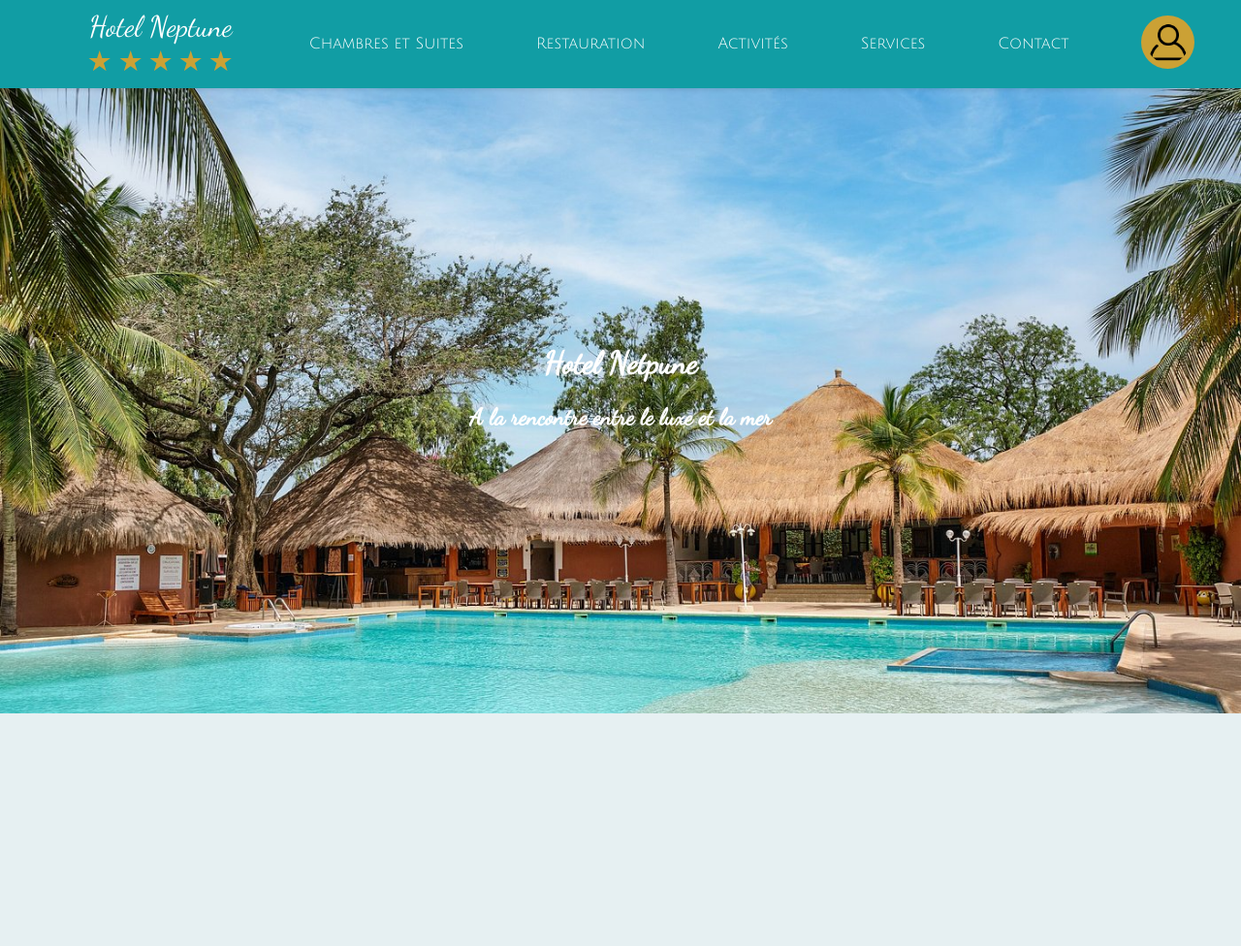
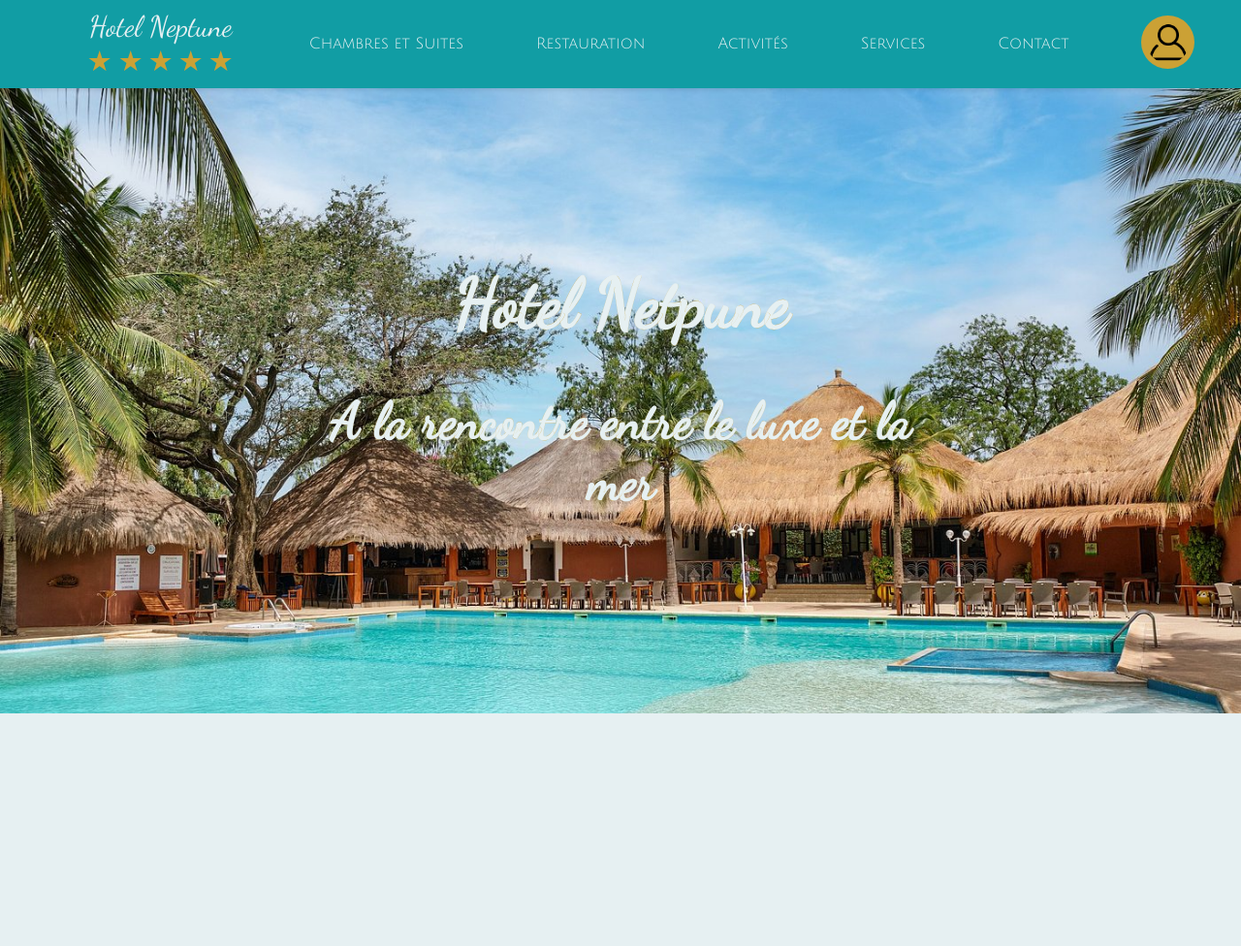
Before and after one commit to thaliumFr/HotelNeptune, a PHP site: page / in a window 1280 px wide. Shown: the whole page at 97% size. Run offline with PHP 8.4, Linux system fonts and the light colour scheme; some web fonts are replaced.

Commit message:
1-17-12h26

```diff
--- a/index.js
+++ b/index.js
@@ -8,7 +8,6 @@ function parallax() {
     });
 }
 
-
 document.addEventListener('scroll', (e) => {
     parallax();
 })
--- a/index.php
+++ b/index.php
@@ -16,43 +16,9 @@ $db = new PDO('mysql:host=localhost;dbname=hotelneptune;charset=utf8', 'pierre.d
     <title>Hotel Neptune</title>
 </head>
 <body>
-    <!-- Barre de navigation -->
-    <nav class="navbar">
-        <ul class="nav-list">
-            <li>
-                <a class="active nav-element title" href="index.php">
-                    <p>Hotel Neptune</p>
-                    <div class="stars">
-                        <svg xmlns="http://www.w3.org/2000/svg" viewBox="0 0 36 33" class="star">
-                            <path d="M18 0L22.0413 12.4377H35.119L24.5389 20.1246L28.5801 32.5623L18 24.8754L7.41987 32.5623L11.4611 20.1246L0.880983 12.4377H13.9587L18 0Z" fill="#CBA135"/>
-                        </svg>
-                        <svg xmlns="http://www.w3.org/2000/svg" viewBox="0 0 36 33" class="star">
-                            <path d="M18 0L22.0413 12.4377H35.119L24.5389 20.1246L28.5801 32.5623L18 24.8754L7.41987 32.5623L11.4611 20.1246L0.880983 12.4377H13.9587L18 0Z" fill="#CBA135"/>
-                        </svg>
-                        <svg xmlns="http://www.w3.org/2000/svg" viewBox="0 0 36 33" class="star">
-                            <path d="M18 0L22.0413 12.4377H35.119L24.5389 20.1246L28.5801 32.5623L18 24.8754L7.41987 32.5623L11.4611 20.1246L0.880983 12.4377H13.9587L18 0Z" fill="#CBA135"/>
-                        </svg>
-                        <svg xmlns="http://www.w3.org/2000/svg"viewBox="0 0 36 33" class="star">
-                            <path d="M18 0L22.0413 12.4377H35.119L24.5389 20.1246L28.5801 32.5623L18 24.8754L7.41987 32.5623L11.4611 20.1246L0.880983 12.4377H13.9587L18 0Z" fill="#CBA135"/>
-                        </svg>
-                        <svg xmlns="http://www.w3.org/2000/svg" viewBox="0 0 36 33" class="star">
-                            <path d="M18 0L22.0413 12.4377H35.119L24.5389 20.1246L28.5801 32.5623L18 24.8754L7.41987 32.5623L11.4611 20.1246L0.880983 12.4377H13.9587L18 0Z" fill="#CBA135"/>
-                        </svg>
-                    </div>
-                </a>
-            </li>
-            <li><a class="nav-element" href="search.php">Chambres et Suites</a></li>
-            <li><a class="nav-element" href="kitchen.php">Restauration</a></li>
-            <li><a class="nav-element" href="noboring.php">Activités</a></li>
-            <li><a class="nav-element" href="usefull.php">Services</a></li>
-            <li><a class="nav-element" href="contact.php">Contact</a></li>
-            <?php if ($isLoggedIn) { ?>
-            <li><a class="nav-element button" href="login.php">Connexion</a></li>
-            <?php } else { ?>
-            <li><a class="nav-element" href="register.php"><img class="profilimage" src="./image/icons/pngegg.png" alt="Image de profil"></a></li>
-            <?php } ?>
-        </ul>
-    </nav>
+    <?php
+    require_once('./navbar.php');
+    ?>
 
     <!-- Container = Site entier -->
     <div class="container">
--- /dev/null
+++ b/navbar.php
@@ -0,0 +1,37 @@
+<!-- Barre de navigation -->
+<nav class="navbar">
+        <ul class="nav-list">
+            <li>
+                <a class="active nav-element title" href="index.php">
+                    <p>Hotel Neptune</p>
+                    <div class="stars">
+                        <svg xmlns="http://www.w3.org/2000/svg" viewBox="0 0 36 33" class="star">
+                            <path d="M18 0L22.0413 12.4377H35.119L24.5389 20.1246L28.5801 32.5623L18 24.8754L7.41987 32.5623L11.4611 20.1246L0.880983 12.4377H13.9587L18 0Z" fill="#CBA135"/>
+                        </svg>
+                        <svg xmlns="http://www.w3.org/2000/svg" viewBox="0 0 36 33" class="star">
+                            <path d="M18 0L22.0413 12.4377H35.119L24.5389 20.1246L28.5801 32.5623L18 24.8754L7.41987 32.5623L11.4611 20.1246L0.880983 12.4377H13.9587L18 0Z" fill="#CBA135"/>
+                        </svg>
+                        <svg xmlns="http://www.w3.org/2000/svg" viewBox="0 0 36 33" class="star">
+                            <path d="M18 0L22.0413 12.4377H35.119L24.5389 20.1246L28.5801 32.5623L18 24.8754L7.41987 32.5623L11.4611 20.1246L0.880983 12.4377H13.9587L18 0Z" fill="#CBA135"/>
+                        </svg>
+                        <svg xmlns="http://www.w3.org/2000/svg"viewBox="0 0 36 33" class="star">
+                            <path d="M18 0L22.0413 12.4377H35.119L24.5389 20.1246L28.5801 32.5623L18 24.8754L7.41987 32.5623L11.4611 20.1246L0.880983 12.4377H13.9587L18 0Z" fill="#CBA135"/>
+                        </svg>
+                        <svg xmlns="http://www.w3.org/2000/svg" viewBox="0 0 36 33" class="star">
+                            <path d="M18 0L22.0413 12.4377H35.119L24.5389 20.1246L28.5801 32.5623L18 24.8754L7.41987 32.5623L11.4611 20.1246L0.880983 12.4377H13.9587L18 0Z" fill="#CBA135"/>
+                        </svg>
+                    </div>
+                </a>
+            </li>
+            <li><a class="nav-element UnderlineAnim" href="search.php">Chambres et Suites</a></li>
+            <li><a class="nav-element UnderlineAnim" href="kitchen.php">Restauration</a></li>
+            <li><a class="nav-element UnderlineAnim" href="noboring.php">Activités</a></li>
+            <li><a class="nav-element UnderlineAnim" href="usefull.php">Services</a></li>
+            <li><a class="nav-element UnderlineAnim" href="contact.php">Contact</a></li>
+            <?php if ($isLoggedIn) { ?>
+            <li><a class="nav-element button" href="login.php">Connexion</a></li>
+            <?php } else { ?>
+            <li><a class="nav-element" href="register.php"><img class="profilimage" src="./image/icons/pngegg.png" alt="Image de profil"></a></li>
+            <?php } ?>
+        </ul>
+    </nav>
--- /dev/null
+++ b/sendtodb.php
@@ -0,0 +1,3 @@
+<?php
+
+?>
--- a/style.css
+++ b/style.css
@@ -1,9 +1,10 @@
 @import url("https://fonts.googleapis.com/css2?family=Julius+Sans+One&display=swap");
 @import url("https://fonts.googleapis.com/css2?family=Dancing+Script&family=Julius+Sans+One&family=Smooch&display=swap");
 :root {
-  --main-clr: #000;
+  --main-clr: #119da4;
   --secondary-clr: #000;
   --accent-clr: #CBA135;
+  --white-clr: #e6f0f2;
   --radius: 10px;
   --spacing: 15px;
   --radius: 10px;
@@ -16,23 +17,23 @@
 body {
   margin: 0;
   padding: 0;
-  font-family: Helvetica;
+  font-family: "Julius sans one";
   background-color: #e6f0f2;
 }
 
 /* Navbar */
 nav {
   padding: 10px;
-  background-color: #119da4;
+  background-color: var(--main-clr);
   text-decoration: none;
-  color: white;
+  color: var(--white-clr);
   box-shadow: 0 2px 4px rgba(0, 0, 0, 0.1);
   position: fixed;
   top: -1px;
-  font-family: "Julius sans one";
   width: 100%;
   height: -moz-min-content;
   height: min-content;
+  z-index: 999;
 }
 nav p {
   margin: 0;
@@ -53,10 +54,33 @@ nav .nav-list {
 nav .nav-element {
   transition: 0.15s;
   text-decoration: none;
-  color: white;
+  color: var(--white-clr);
 }
 nav .nav-element:hover {
   font-weight: 700;
+}
+nav .UnderlineAnim {
+  display: inline-block;
+  position: relative;
+}
+nav .UnderlineAnim.UnderlineAnim::after {
+  content: "";
+  position: absolute;
+  width: 100%;
+  transform: scaleX(0);
+  height: 2px;
+  bottom: 0;
+  left: 0;
+  background-color: white;
+  transform-origin: bottom right;
+  transition: transform 0.25s ease-out;
+}
+nav .UnderlineAnim.UnderlineAnim:hover {
+  font-weight: bold;
+}
+nav .UnderlineAnim.UnderlineAnim:hover::after {
+  transform: scaleX(1);
+  transform-origin: bottom left;
 }
 
 .title {
@@ -99,10 +123,13 @@ section {
   left: 50%;
   transform: translate(-50%, -50%);
   top: 50%;
+  font-size: 35px;
+  -webkit-text-stroke-width: 0.1px;
+  -webkit-text-stroke-color: var(--accent-clr);
 }
 .presentation * {
   text-align: center;
-  color: white;
+  color: var(--white-clr);
 }
 
 .search li {
--- a/style.scss
+++ b/style.scss
@@ -2,9 +2,10 @@
 @import url('https://fonts.googleapis.com/css2?family=Dancing+Script&family=Julius+Sans+One&family=Smooch&display=swap');
 
 :root{
-    --main-clr: #000;
+    --main-clr: #119da4;
     --secondary-clr: #000;
     --accent-clr: #CBA135;
+    --white-clr: #e6f0f2;
     --radius: 10px;
     --spacing: 15px;
     --radius: 10px;
@@ -18,7 +19,7 @@
 body {
     margin: 0;
     padding: 0;
-    font-family: Helvetica;
+    font-family: 'Julius sans one';
     background-color: #e6f0f2;
 }
 
@@ -26,15 +27,15 @@ body {
 
 nav{
     padding: 10px;
-    background-color: #119da4;
+    background-color: var(--main-clr);
     text-decoration: none;
-    color: white;
+    color: var(--white-clr);
     box-shadow: 0 2px 4px rgba(0, 0, 0, 0.1);
     position: fixed;
     top: -1px;
-    font-family: "Julius sans one";
     width: 100%;
     height: min-content;
+    z-index: 999;
 
     p{
         margin: 0;
@@ -58,11 +59,38 @@ nav{
     .nav-element {
         transition: .15s;
         text-decoration: none;
-        color: white;
+        color: var(--white-clr);
 
         &:hover {
             font-weight: 700;
         }
+    }
+
+    .UnderlineAnim{
+        display: inline-block;
+    position: relative;
+
+    &.UnderlineAnim::after {
+        content: '';
+        position: absolute;
+        width: 100%;
+        transform: scaleX(0);
+        height: 2px;
+        bottom: 0;
+        left: 0;
+        background-color:white;
+        transform-origin: bottom right;
+        transition: transform 0.25s ease-out;
+      }
+
+    &.UnderlineAnim:hover{
+        font-weight: bold;
+
+        &::after{
+            transform: scaleX(1);
+            transform-origin: bottom left;
+        }
+      }
     }
 }
 
@@ -107,6 +135,9 @@ section{
     left: 50%;
     transform: translate(-50%, -50%);
     top: 50%;
+    font-size: 35px;
+    -webkit-text-stroke-width: .1px;
+    -webkit-text-stroke-color: var(--accent-clr);
 
     h2 {
 
@@ -114,7 +145,7 @@ section{
 
     * {
         text-align: center;
-        color: white;
+        color: var(--white-clr);
     }
 }
 
```
Also changed, not shown: other parts of style.css (+28 -3 lines), other parts of style.scss (+36 -3 lines), index.html (deleted, +0 -34 lines), login.php (+70 -0 lines), register.php (+70 -0 lines).
